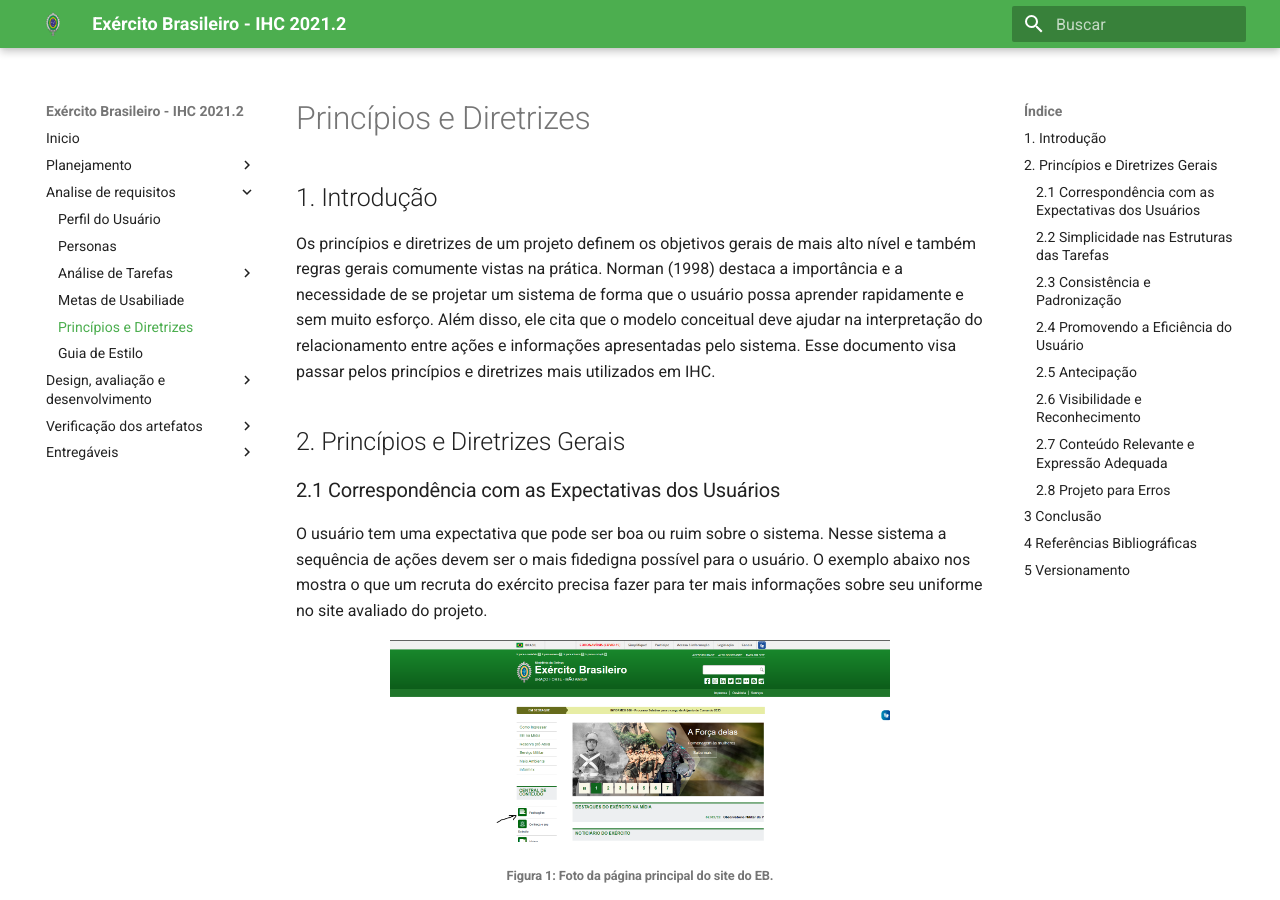
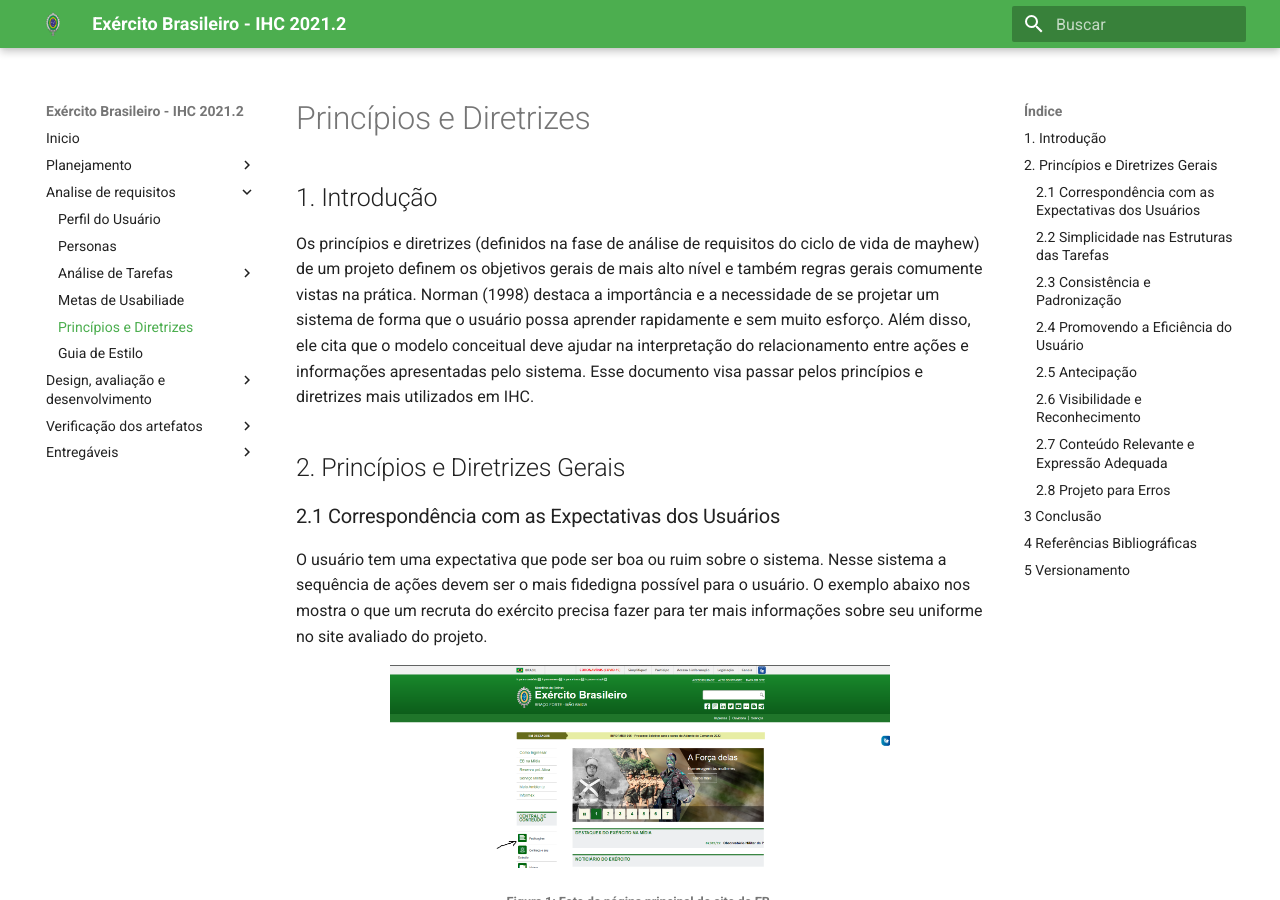
Before and after one commit to heitormsb/2021.2-Exercito-Brasileiro, an MkDocs documentation site: the page built from docs/analise_requisitos/PrincipiosEDiretrizes.md, in a window 1280 px wide and 900 px high. Built offline with MkDocs 1.6.1 and Material for MkDocs 9.7.7, drawn with Linux system fonts in a browser that asks for light colours.

Commit message:
edit: introdução

```diff
--- a/docs/analise_requisitos/PrincipiosEDiretrizes.md
+++ b/docs/analise_requisitos/PrincipiosEDiretrizes.md
@@ -1,9 +1,6 @@
 ## 1. Introdução
-Os princípios e diretrizes de um projeto definem os objetivos gerais de mais alto nível e também regras gerais comumente vistas na prática. Norman (1998)
-destaca a importância e a necessidade de se projetar um sistema de forma que o
-usuário possa aprender rapidamente e sem muito esforço. Além disso, ele cita que
-o modelo conceitual deve ajudar na interpretação do relacionamento entre ações e
-informações apresentadas pelo sistema.
+Os princípios e diretrizes (definidos na fase de análise de requisitos do ciclo de vida de mayhew) de um projeto definem os objetivos gerais de mais alto nível e também regras gerais comumente vistas na prática. Norman (1998) destaca a importância e a necessidade de se projetar um sistema de forma que o usuário possa aprender rapidamente e sem muito esforço. Além disso, ele cita que
+o modelo conceitual deve ajudar na interpretação do relacionamento entre ações e informações apresentadas pelo sistema.
 Esse documento visa passar pelos princípios e diretrizes mais utilizados em IHC.
 
 ## 2. Princípios e Diretrizes Gerais
```
